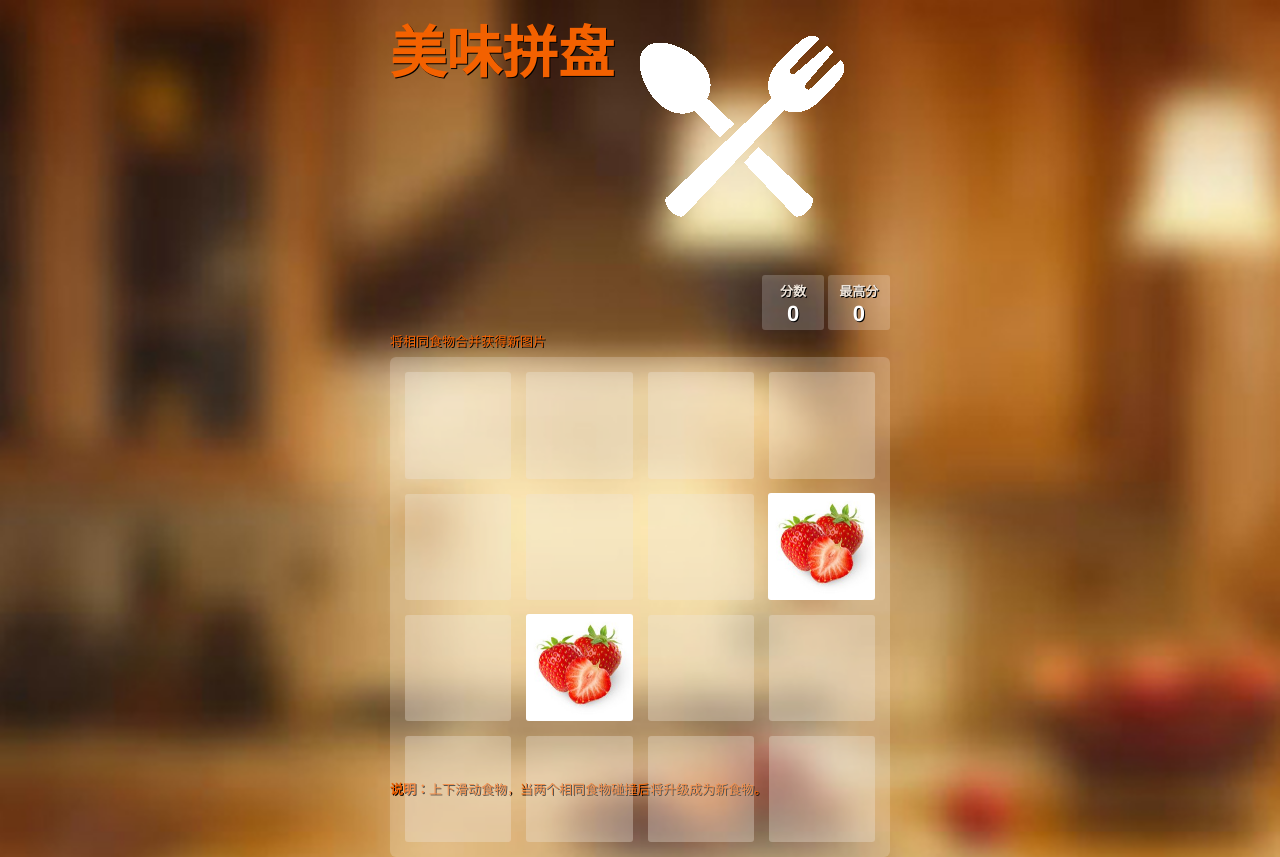
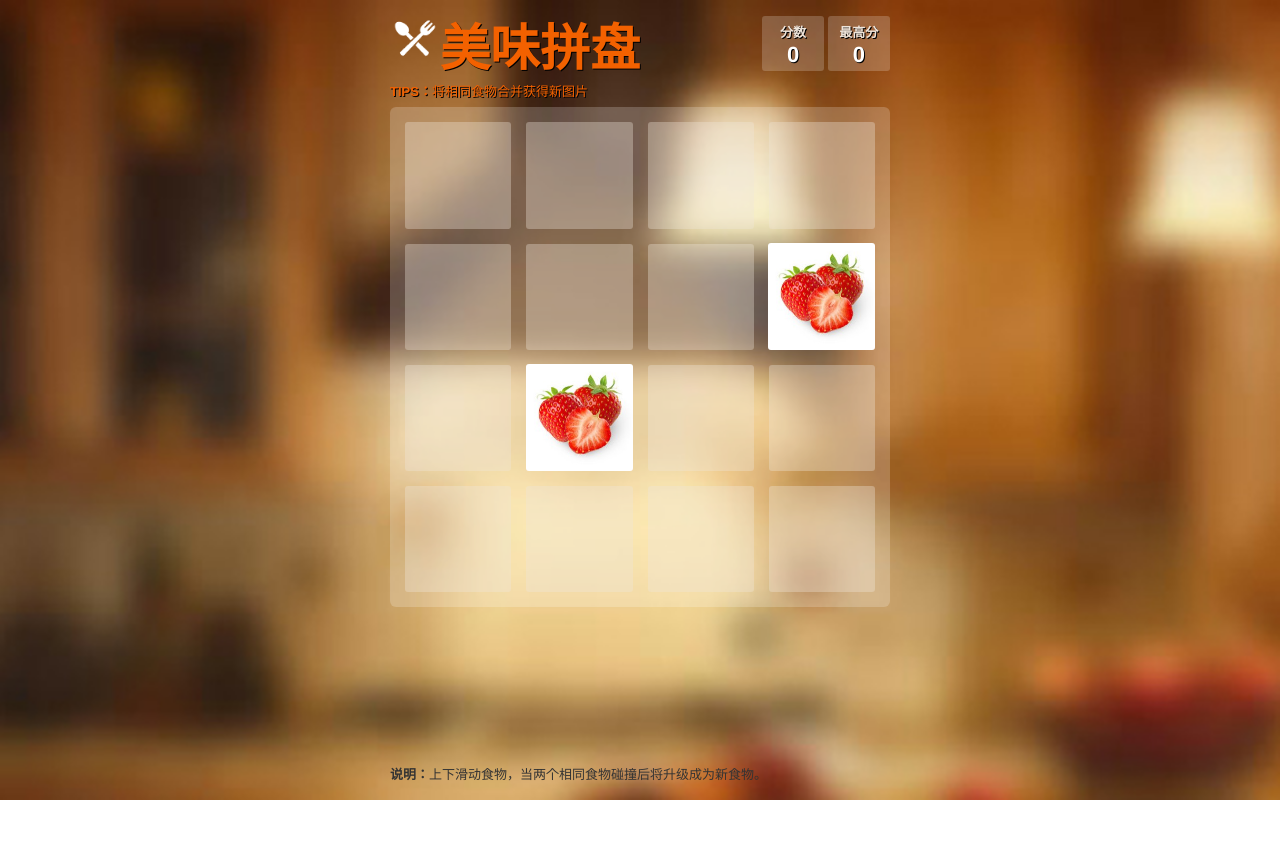
Before and after one commit to gaofeng03/Platter, a plain HTML site: page index.html in a window 1280 px wide. After the commit the page ends 800 px from the top, so only its background shows below. Drawn offline with Linux system fonts and the light colour scheme; a web font is replaced by a local one.

Commit message:
screen size 3

```diff
--- a/index.html
+++ b/index.html
@@ -33,7 +33,7 @@
         <div class="best-container">0</div>
       </div>
     </div>
-    <p class="game-intro">将相同食物合并获得新图片</p>
+    <p class="game-intro"><strong class="important">tips：</strong>将相同食物合并获得新图片</p>
 
     <div class="game-container">
       <div class="game-message">
--- a/style/main.css
+++ b/style/main.css
@@ -18,12 +18,24 @@ body {
 .heading:after {
   content: "";
   display: block;
-  clear: both; }
+  clear: both;
+}
 
+.heading img{
+  max-height:50px;
+  position: absolute;
+  margin-top:7px;
+  /*margin-left: -55px;*/
+}
+.game-explanation{
+  color: #333;
+  text-shadow:none;
+  margin-bottom: 15px;
+}
 h1.title {
-  font-size: 56px;
+  font-size: 50px;
   font-weight: bold;
-  margin: 0;
+  margin: 0 0 0 50px;
   display: block;
   float: left; }
 
```
